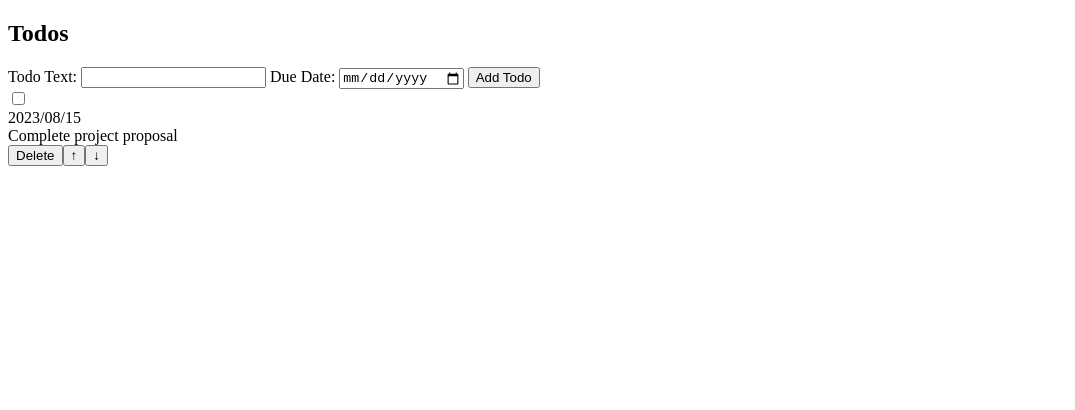
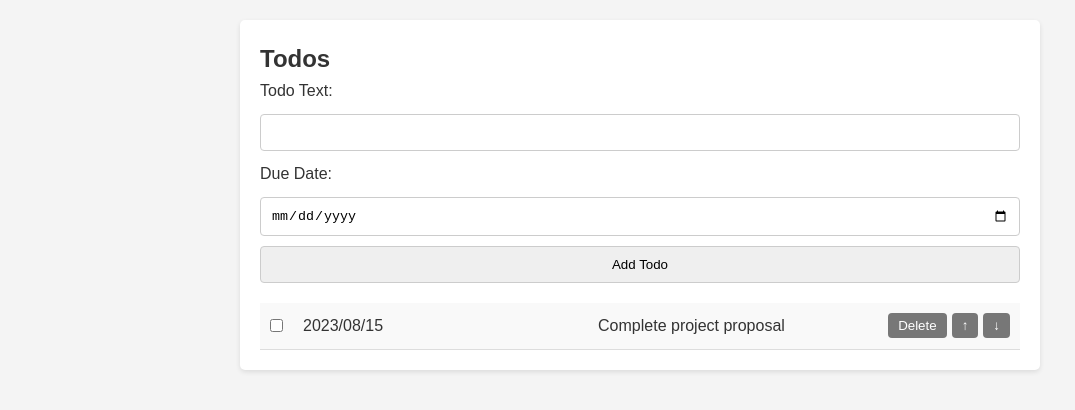
Before and after one commit to uliba3/Todo-List, a plain HTML site: page dist/index.html in a window 1280 px wide. Shown: the whole page, without its empty margins (0-1075 px from the left). Drawn offline with Linux system fonts and the light colour scheme.

Commit message:
create css file that styles the whole page

```diff
--- a/dist/index.html
+++ b/dist/index.html
@@ -3,6 +3,7 @@
 <head>
     <meta charset="UTF-8">
     <title>Todo List</title>
+    <link rel="stylesheet" href="styles.css">
 </head>
 <body>
     <main>
--- /dev/null
+++ b/dist/styles.css
@@ -0,0 +1,86 @@
+/* Reset some default styles */
+* {
+  margin: 0;
+  padding: 0;
+  box-sizing: border-box;
+}
+
+/* Body styles */
+body {
+  font-family: Arial, sans-serif;
+  background-color: #f4f4f4;
+  color: #333;
+  line-height: 1.6;
+  margin: 0;
+  padding: 0;
+}
+
+/* Main container */
+main {
+  max-width: 800px;
+  margin: 20px auto;
+  padding: 20px;
+  background-color: #fff;
+  border-radius: 5px;
+  box-shadow: 0 2px 5px rgba(0, 0, 0, 0.1);
+}
+
+/* Todo form styles */
+#todo-form label,
+#todo-form input,
+#todo-form button {
+  display: block;
+  margin-bottom: 10px;
+}
+
+#todo-form input[type="text"],
+#todo-form input[type="date"],
+#todo-form button {
+  width: 100%;
+  padding: 10px;
+  border: 1px solid #ccc;
+  border-radius: 4px;
+}
+
+/* Todo list styles */
+#todo-list {
+  margin-top: 20px;
+}
+
+/* Todo item styles */
+#todo-list > div {
+  display: flex;
+  align-items: center;
+  padding: 10px;
+  background-color: #f9f9f9;
+  border-bottom: 1px solid #ddd;
+}
+
+#todo-list input[type="checkbox"] {
+  margin-right: 10px;
+}
+
+#todo-list div > div {
+  flex: 1;
+  padding: 0 10px;
+}
+
+#todo-list button {
+  margin-left: 5px;
+  padding: 5px 10px;
+  background-color: #777;
+  color: #fff;
+  border: none;
+  border-radius: 4px;
+  cursor: pointer;
+}
+
+#todo-list button:hover {
+  background-color: #c0392b;
+}
+
+/* Styling for completed todos */
+#todo-list input[type="checkbox"]:checked ~ div {
+  text-decoration: line-through;
+  color: #777;
+}
```
